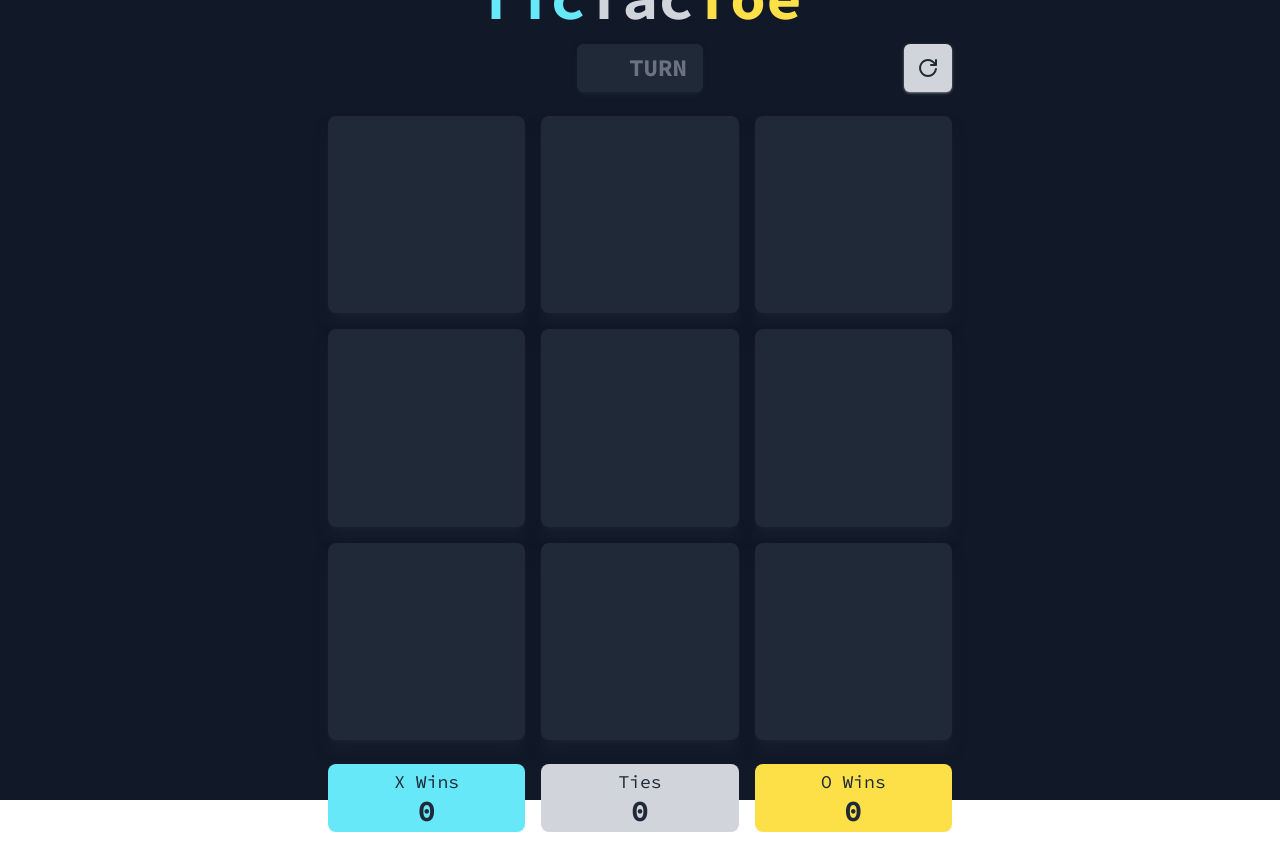
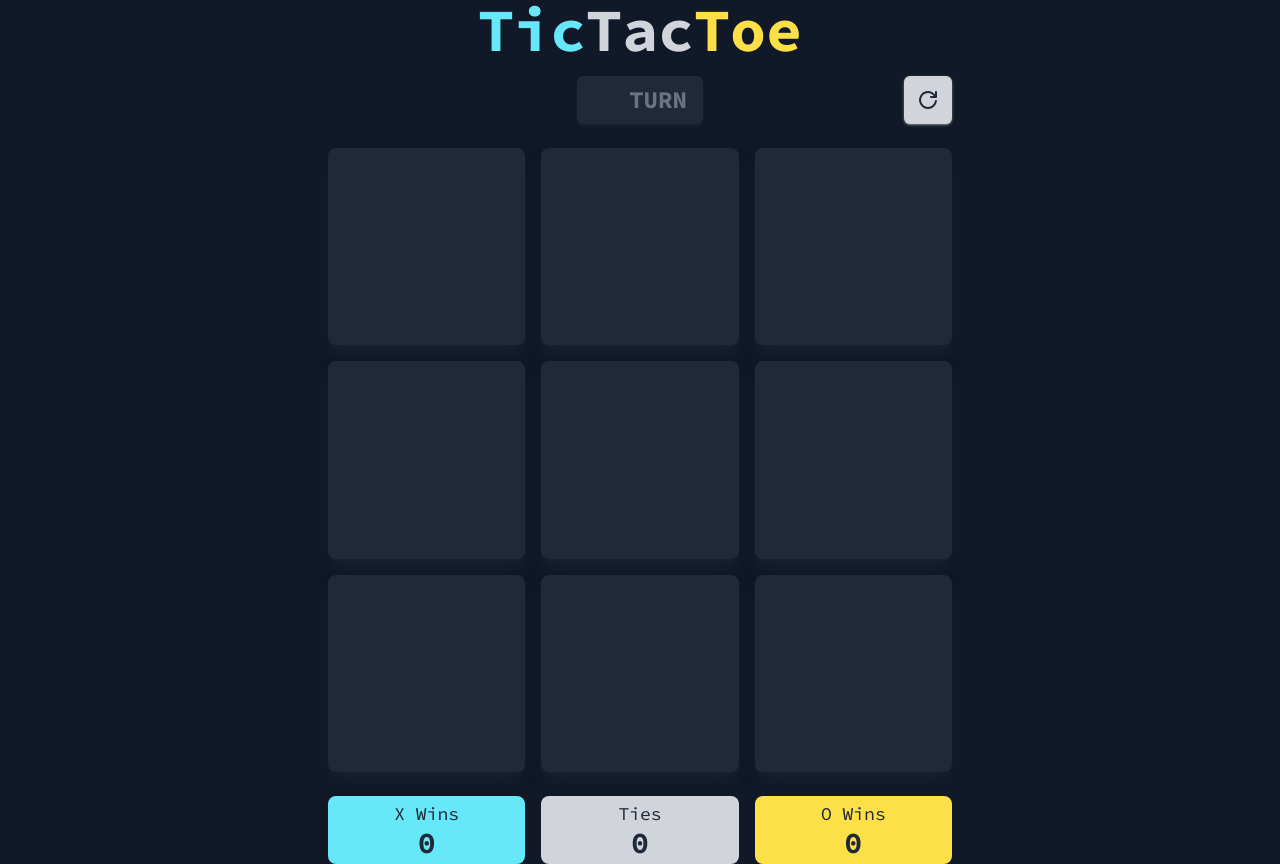
Before and after one commit to LaplaceXD/Dionysus, a React (Vite) app: page / in a window 1280 px wide. Before the commit the page ends 832 px from the top, so only its background shows below. Built offline with nearby package versions, Linux system fonts and the light colour scheme; some icons are missing.

Commit message:
[Fix][Lex] Fixed styling for centering gameboard on the screen

```diff
--- a/src/App.tsx
+++ b/src/App.tsx
@@ -1,8 +1,9 @@
 import { Game } from "@/pages/TicTacToe";
+// import { Home } from "@/pages/Home";
 
 function App() {
   return (
-    <div className="w-screen h-screen bg-gray-900 px-12">
+    <div className="min-w-screen min-h-screen bg-gray-900 px-12">
       <Game />
     </div>
   );
--- a/src/pages/TicTacToe/Game.tsx
+++ b/src/pages/TicTacToe/Game.tsx
@@ -126,7 +126,7 @@
   }, [setGrid, setWinner]);
 
   return (
-    <main className="flex justify-center items-center h-screen">
+    <main className="flex justify-center items-center min-h-screen">
       <article className="sm:w-[624px] w-[400px] flex flex-col gap-6">
         <header className="flex flex-col gap-4">
           <h1 className="font-bold text-center text-6xl">
```
